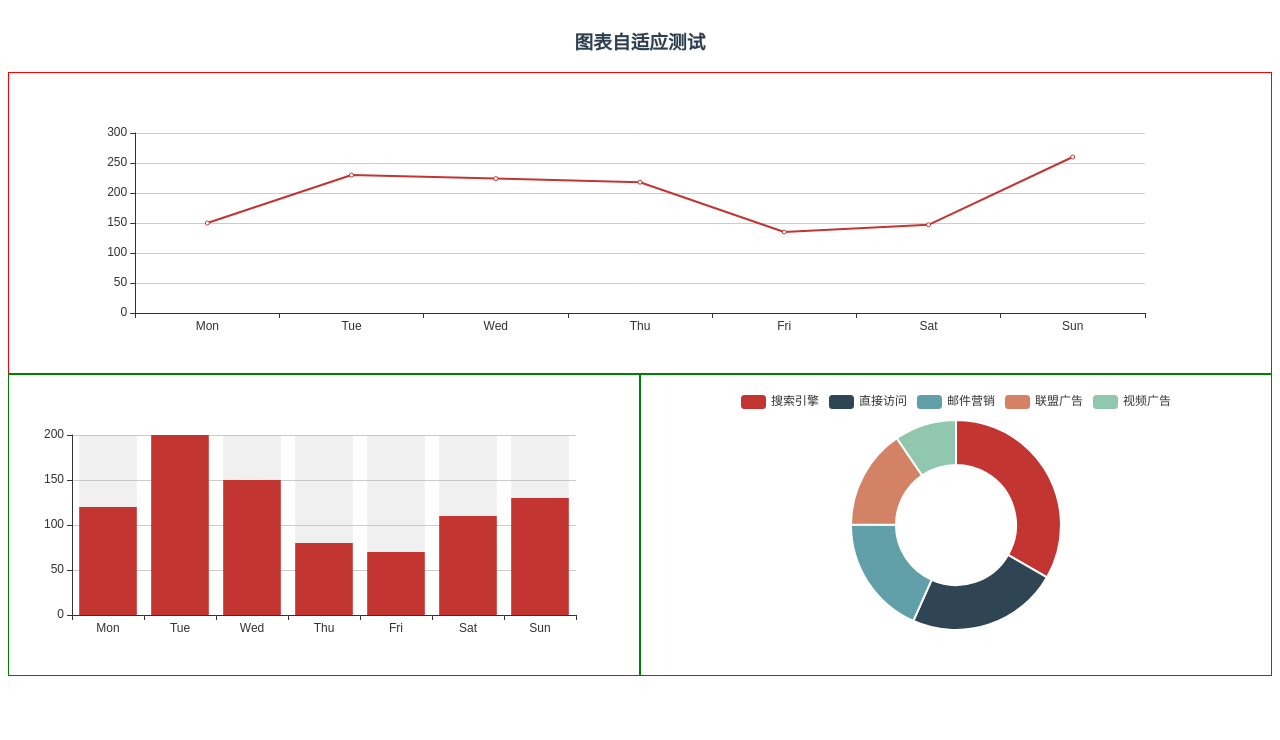
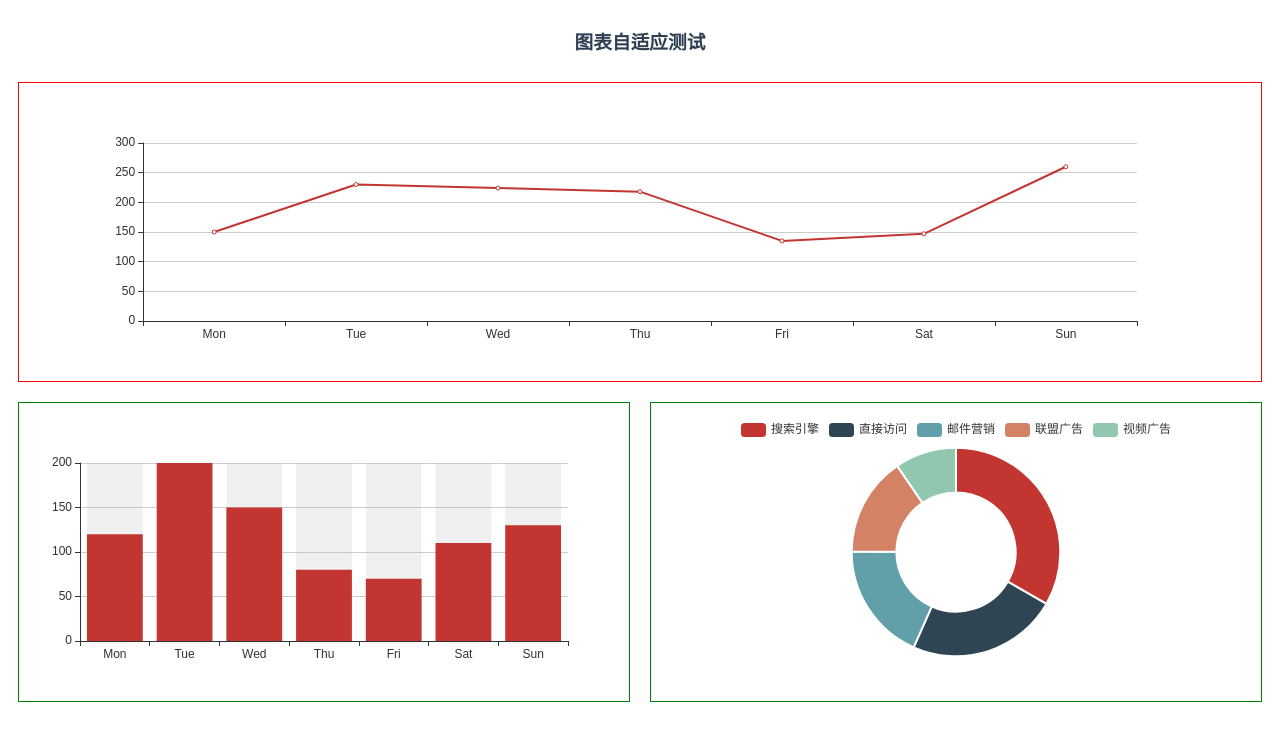
Before and after one commit to zhoufanglu/echart-resize-vue, a Vue app: page /#/chart in a window 1280 px wide. Shown: the top 740 px of the page. Built offline with nearby package versions, Linux system fonts and the light colour scheme.

Commit message:
log: 发现个bug,快速调整窗口时，柱状图resize会失效。正在研究解决

```diff
--- a/src/components/chartComponent.vue
+++ b/src/components/chartComponent.vue
@@ -26,6 +26,7 @@ export default {
   },
   methods: {
     drawChart() {
+      console.log(29, '画图表')
       this.myChart.setOption(this.option, true)
     }
   },
@@ -58,7 +59,7 @@ export default {
     //监听vuex内的窗口大小
     innerWH: {
       handler() {
-        console.log('窗口resize')
+        console.log('窗口resize', this.chartId)
         this.myChart.resize()
       },
       deep: true
--- a/src/util/onResize.js
+++ b/src/util/onResize.js
@@ -5,6 +5,7 @@ import store from '@/store/index'
 
 const windowFn = throttle(
   function () {
+    console.log('------触发窗口大小变化事件-----')
     let innerWH = {
       innerWidth: window.innerWidth,
       innerHeight: window.innerHeight
--- a/src/views/chart/chart.vue
+++ b/src/views/chart/chart.vue
@@ -38,15 +38,19 @@ export default {
   flex-direction: column;
   .first-row {
     border: solid 1px red;
+    box-sizing: border-box;
     height: 300px;
+    margin: 10px;
   }
   .second-row {
     display: flex;
     align-items: center;
     > div {
       flex: 1;
+      box-sizing: border-box;
       border: solid 1px green;
       height: 300px;
+      margin: 10px;
     }
   }
 }
```
